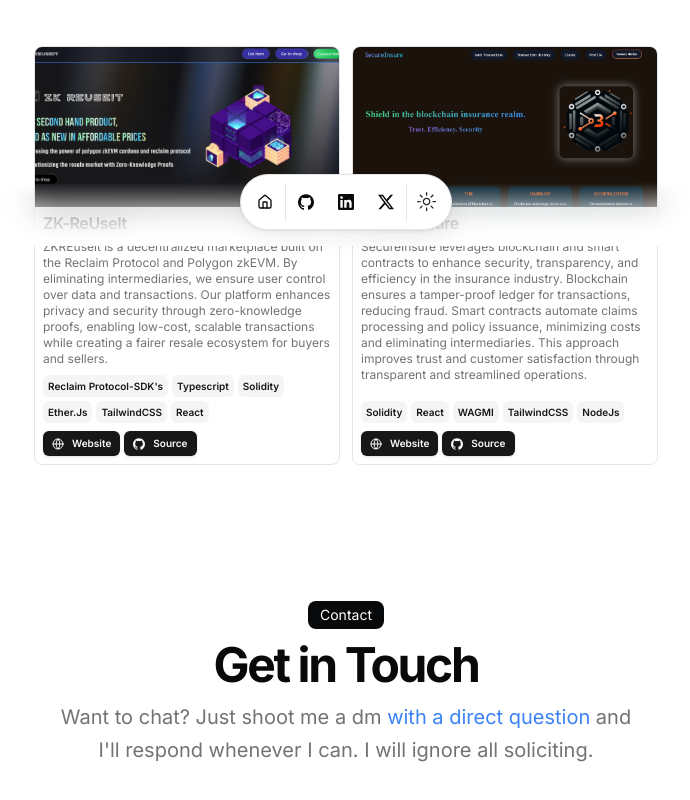
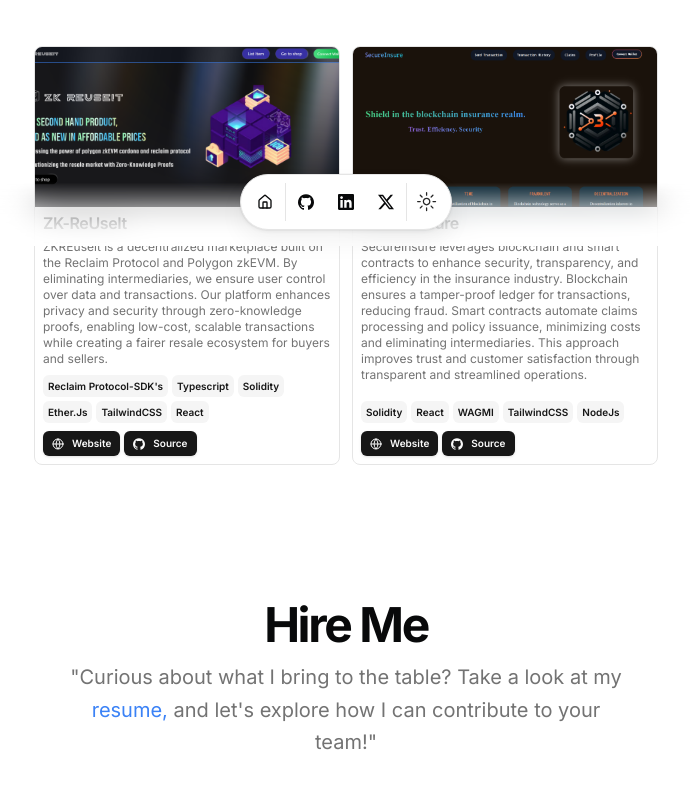
Before and after one commit to devaniketh/Portfolio, a Next.js app: page / in a window 1280 px wide. Shown: the part 554-1354 px from the top of the page, without its empty margins (294-984 px from the left). Built offline with nearby package versions, Linux system fonts and the light colour scheme.

Commit message:
fix:resume

```diff
--- a/src/app/page.tsx
+++ b/src/app/page.tsx
@@ -147,23 +147,22 @@ export default function Page() {
         <div className="grid items-center justify-center gap-4 px-4 text-center md:px-6 w-full py-12">
           <BlurFade delay={BLUR_FADE_DELAY * 16}>
             <div className="space-y-3">
-              <div className="inline-block rounded-lg bg-foreground text-background px-3 py-1 text-sm">
+              {/* <div className="inline-block rounded-lg bg-foreground text-background px-3 py-1 text-sm">
                 Contact
-              </div>
+              </div> */}
               <h2 className="text-3xl font-bold tracking-tighter sm:text-5xl">
-                Get in Touch
+                Hire Me
               </h2>
               <p className="mx-auto max-w-[600px] text-muted-foreground md:text-xl/relaxed lg:text-base/relaxed xl:text-xl/relaxed">
-                Want to chat? Just shoot me a dm{" "}
+              "Curious about what I bring to the table? Take a look at my{" "}
                 <Link
-                  href={`https://mail.google.com/mail/?view=cm&fs=1&to=${DATA.contact.social.email.url}`}
+                  href={`https://drive.google.com/file/d/1S5rmDCVDkC6iVDwqstcAFyPxDdVUTzVA/view?usp=drive_link=${DATA.contact.social.email.url}`}
                   className="text-blue-500 hover:underline"
                   rel="noopener noreferrer"
                 >
-                  with a direct question
+                  resume,
                 </Link>{" "}
-                and I&apos;ll respond whenever I can. I will ignore all
-                soliciting.
+                and let&apos;s explore how I can contribute to your team!"
               </p>
             </div>
           </BlurFade>
@@ -172,3 +171,6 @@ export default function Page() {
     </main>
   );
 }
+
+
+// "Curious about what I bring to the table? Take a look at my resume, and let's explore how I can contribute to your team!"
--- a/src/data/resume.tsx
+++ b/src/data/resume.tsx
@@ -45,7 +45,7 @@ export const DATA = {
       },
       email: {
         name: "Send Email",
-        url: "aniketh.dev7@gmail.com",
+        url: "https://drive.google.com/file/d/1S5rmDCVDkC6iVDwqstcAFyPxDdVUTzVA/view?usp=drive_link",
         icon: Icons.email,
         navbar: false,
       },
```
